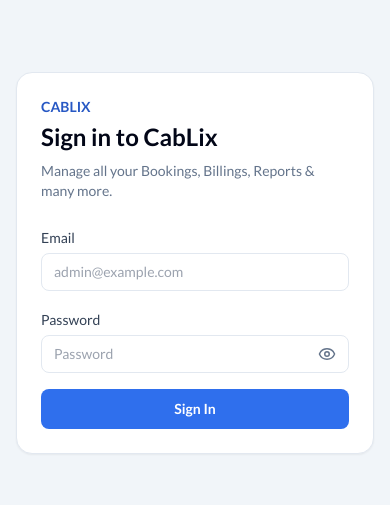
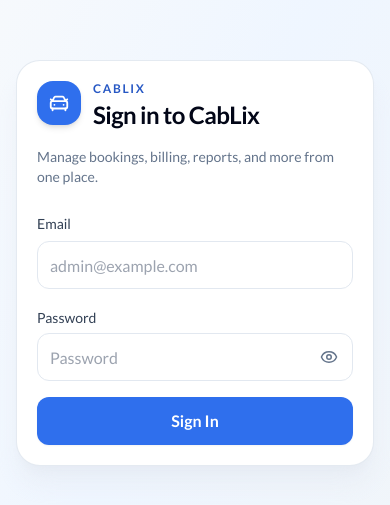
Before and after one commit to shoeb3639/comfort_erp, a React (Vite) app in the folder frontend/: page /login in a window 390 px wide. Shown: the part 159-664 px from the top of the page. Built offline with nearby package versions, Linux system fonts and the light colour scheme; no server answers.

Commit message:
Improve mobile login experience

```diff
--- a/frontend/src/index.css
+++ b/frontend/src/index.css
@@ -47,9 +47,17 @@
   -moz-osx-font-smoothing: grayscale;
 }
 
+html,
+body,
+#root {
+  min-height: 100%;
+  width: 100%;
+}
+
 body {
   margin: 0;
   min-height: 100vh;
+  overflow-x: hidden;
   background: linear-gradient(135deg, #f8fafc 0%, #eef4ff 100%);
   -webkit-print-color-adjust: exact;
   print-color-adjust: exact;
--- a/frontend/src/pages/Login/index.jsx
+++ b/frontend/src/pages/Login/index.jsx
@@ -1,5 +1,5 @@
 import { useState } from "react";
-import { Eye, EyeOff } from "lucide-react";
+import { CarFront, Eye, EyeOff } from "lucide-react";
 import { Navigate, useLocation, useNavigate } from "react-router-dom";
 import { useAuth } from "../../auth/AuthContext";
 import { getAuthErrorMessage } from "../../services/auth";
@@ -54,25 +54,31 @@
   }
 
   return (
-    <main className="flex min-h-screen items-center justify-center bg-slate-100 px-4">
-      <section className="w-full max-w-md rounded-2xl border border-slate-200 bg-white p-6 shadow-sm">
-        <div>
-          <p className="text-sm font-semibold uppercase text-brand-600">
-            {APP_NAME}
-          </p>
-          <h1 className="mt-1 text-2xl font-semibold text-slate-950">
+    <main className="flex min-h-[100dvh] w-full items-center justify-center overflow-x-hidden bg-gradient-to-br from-slate-50 via-blue-50 to-slate-100 px-4 py-4 sm:p-8">
+      <section className="w-full max-w-md rounded-3xl border border-slate-200/90 bg-white p-5 shadow-xl shadow-slate-200/60 sm:p-8">
+        <div className="flex items-start gap-3">
+          <span className="flex h-11 w-11 shrink-0 items-center justify-center rounded-2xl bg-brand-500 text-white shadow-md shadow-brand-200">
+            <CarFront size={22} aria-hidden="true" />
+          </span>
+          <div className="min-w-0">
+            <p className="text-xs font-bold uppercase tracking-[0.14em] text-brand-600">
+              {APP_NAME}
+            </p>
+            <h1 className="mt-0.5 text-2xl font-semibold tracking-tight text-slate-950">
             Sign in to {APP_NAME}
-          </h1>
-          <p className="mt-2 text-sm text-slate-500">
-            Manage all your Bookings, Billings, Reports & many more.
-          </p>
+            </h1>
+          </div>
         </div>
+
+        <p className="mt-4 text-sm leading-5 text-slate-500">
+          Manage bookings, billing, reports, and more from one place.
+        </p>
 
         <form className="mt-6 space-y-4" onSubmit={handleSubmit}>
           <label className="block">
             <span className="text-sm font-medium text-slate-700">Email</span>
             <input
-              className="mt-1 w-full rounded-lg border border-slate-200 px-3 py-2 text-sm outline-none focus:border-brand-500 focus:ring-2 focus:ring-brand-100"
+              className="mt-1.5 h-12 w-full rounded-xl border border-slate-200 px-3 text-base outline-none transition focus:border-brand-500 focus:ring-2 focus:ring-brand-100 sm:text-sm"
               type="email"
               autoComplete="email"
               required
@@ -85,7 +91,7 @@
             <span className="text-sm font-medium text-slate-700">Password</span>
             <span className="relative mt-1 block">
               <input
-                className="w-full rounded-lg border border-slate-200 py-2 pl-3 pr-11 text-sm outline-none focus:border-brand-500 focus:ring-2 focus:ring-brand-100"
+                className="h-12 w-full rounded-xl border border-slate-200 py-2 pl-3 pr-11 text-base outline-none transition focus:border-brand-500 focus:ring-2 focus:ring-brand-100 sm:text-sm"
                 type={showPassword ? "text" : "password"}
                 autoComplete="current-password"
                 required
@@ -95,7 +101,7 @@
               />
               <button
                 type="button"
-                className="absolute inset-y-0 right-0 flex w-11 items-center justify-center text-slate-500 hover:text-slate-700 focus:outline-none focus-visible:ring-2 focus-visible:ring-inset focus-visible:ring-brand-500"
+                className="absolute inset-y-0 right-0 flex w-12 items-center justify-center text-slate-500 hover:text-slate-700 focus:outline-none focus-visible:ring-2 focus-visible:ring-inset focus-visible:ring-brand-500"
                 onClick={() => setShowPassword((visible) => !visible)}
                 aria-label={showPassword ? "Hide password" : "Show password"}
                 aria-pressed={showPassword}
@@ -110,7 +116,7 @@
           </label>
           {error && (
             <p
-              className="rounded-lg bg-red-50 px-3 py-2 text-sm text-red-700"
+              className="rounded-xl bg-red-50 px-3 py-2.5 text-sm text-red-700"
               role="alert"
             >
               {error}
@@ -118,7 +124,7 @@
           )}
           <button
             disabled={isSubmitting}
-            className="w-full rounded-lg bg-brand-500 px-4 py-2.5 text-sm font-semibold text-white hover:bg-brand-600 disabled:cursor-not-allowed disabled:opacity-60"
+            className="h-12 w-full rounded-xl bg-brand-500 px-4 text-base font-semibold text-white shadow-sm transition hover:bg-brand-600 focus:outline-none focus-visible:ring-2 focus-visible:ring-brand-500 focus-visible:ring-offset-2 disabled:cursor-not-allowed disabled:opacity-60 sm:text-sm"
           >
             {isSubmitting ? "Signing in…" : "Sign In"}
           </button>
```
